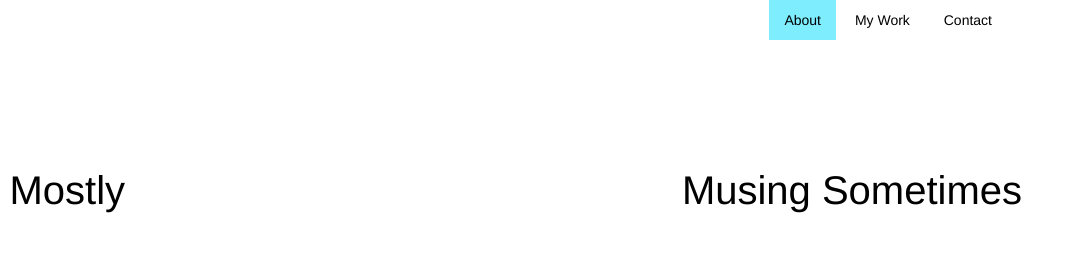
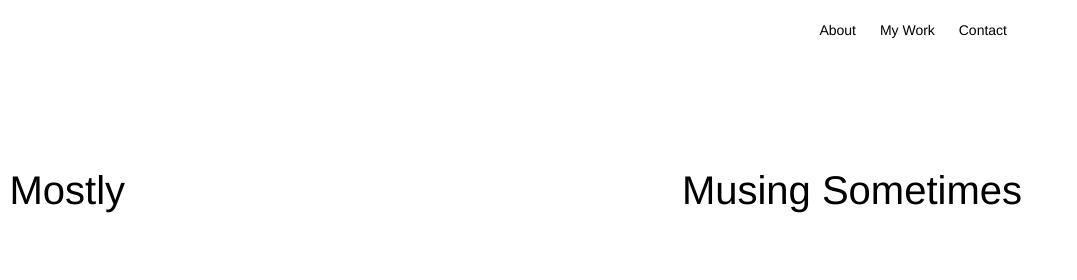
Before and after one commit to cloudmyground/cloudmyground.github.io, a plain HTML site: page index.html in a window 1280 px wide. In both pictures the pointer is over the link "About". Shown: the top 280 px of the page, 203-1280 px from the left. Drawn offline with nearby package versions, Linux system fonts and the light colour scheme.

Commit message:
edit nav style and title

```diff
--- a/css/main.css
+++ b/css/main.css
@@ -21,9 +21,12 @@ header .nav li{
 header .nav a{
   text-decoration: none;
   color:#000;
+  margin: 20px 0 0px 20px;
+  padding: 0px;
 }
 header .nav a:hover, header .nav a:focus{
-  background: #7eeeff;
+  background: transparent;
+  border-bottom: 4px solid white;
 }
 header h1{
   margin:150px 0 0 10px;;
--- a/index.html
+++ b/index.html
@@ -1,7 +1,7 @@
 <!DOCTYPE html>
 <html>
 <head>
-  <title>Cao Giang's portfolio</title>
+  <title>CG likes to show off</title>
   <link rel="stylesheet" href="https://maxcdn.bootstrapcdn.com/bootstrap/3.3.7/css/bootstrap.min.css" integrity="sha384-BVYiiSIFeK1dGmJRAkycuHAHRg32OmUcww7on3RYdg4Va+PmSTsz/K68vbdEjh4u" crossorigin="anonymous">
   <link rel="stylesheet" type="text/css" href="css/main.css">
   <link rel="stylesheet" href="css/lightbox.css">
```
